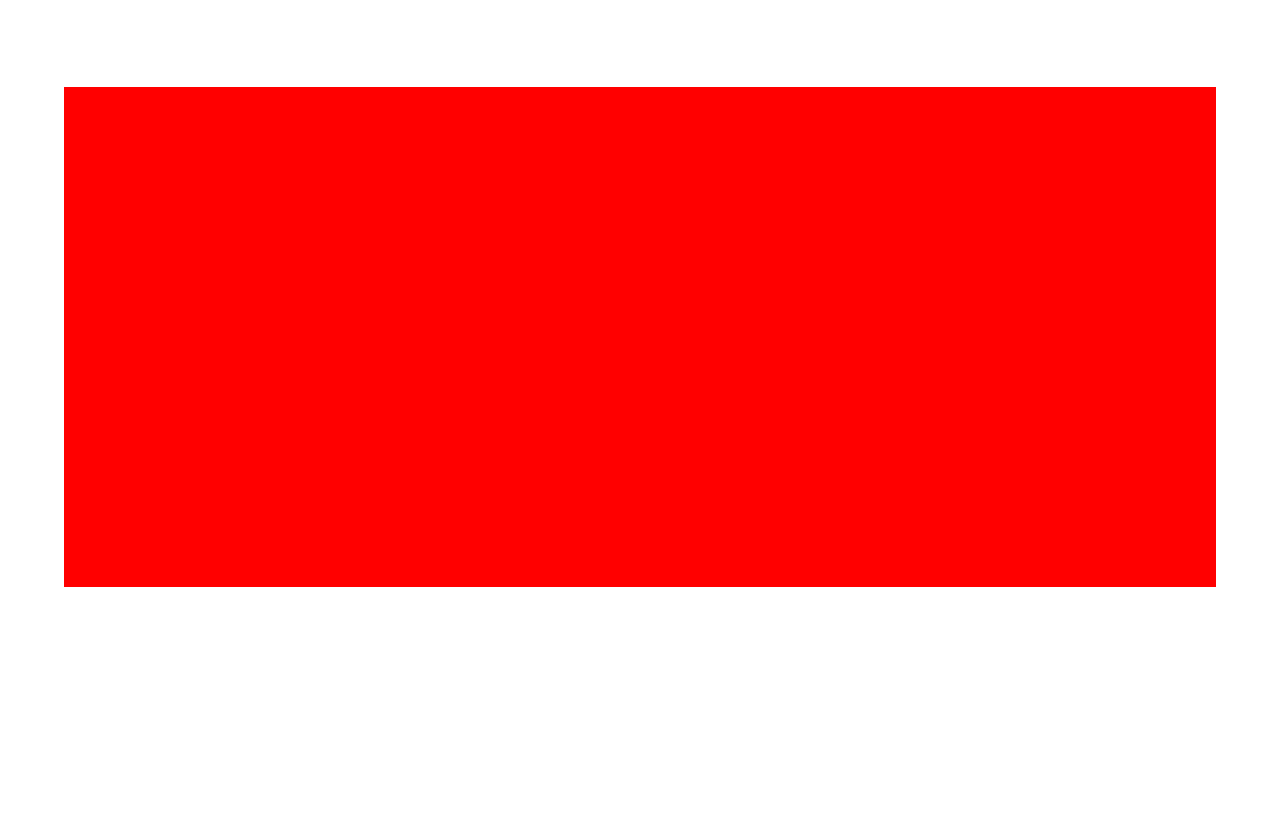
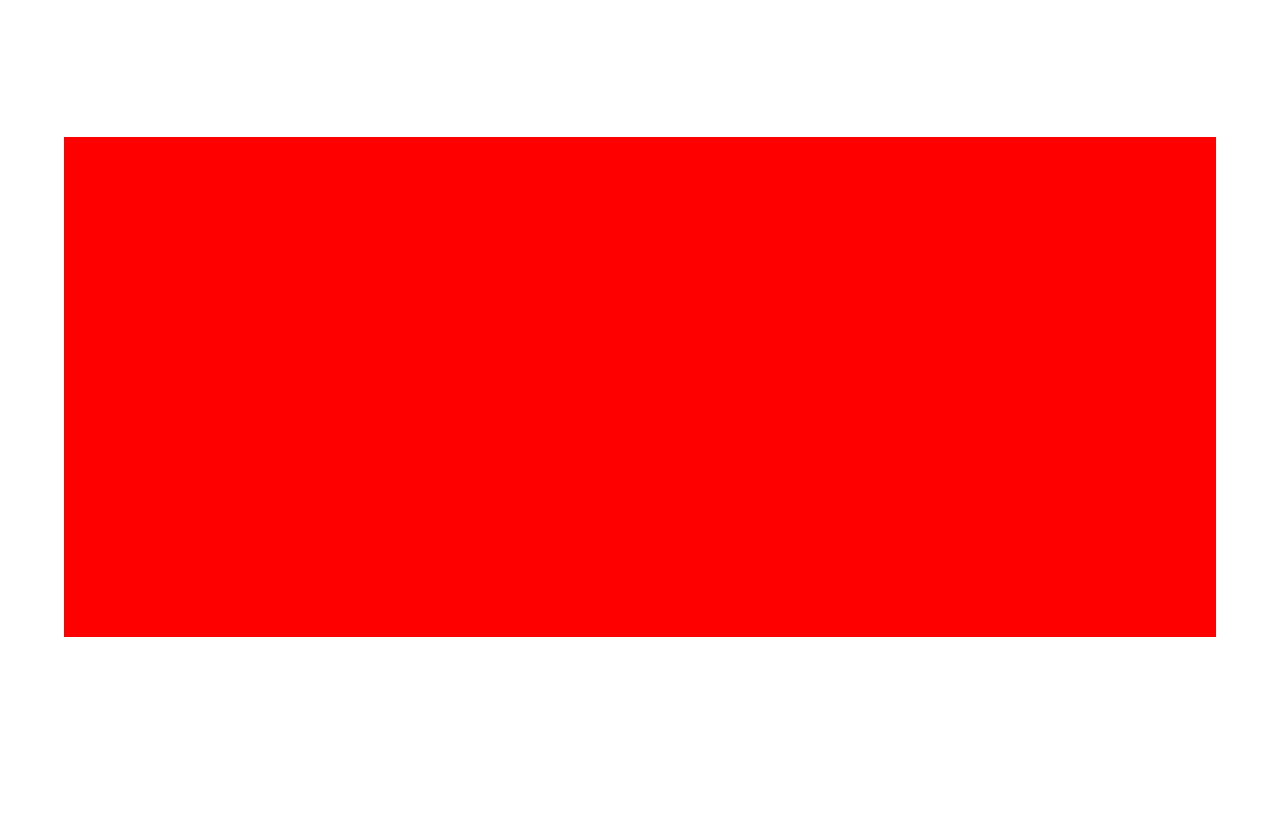
Before and after one commit to joshuamk16/G-J-First-Website, a plain HTML site: page designs.html in a window 1280 px wide. Shown: the part 163-991 px from the top of the page. Before the commit the page ends 800 px from the top, so only its background shows below. Drawn offline with nearby package versions, Linux system fonts and the light colour scheme.

Commit message:
Commit 8

```diff
--- a/designs.css
+++ b/designs.css
@@ -34,15 +34,15 @@
 }
 
 
-.maindiv #header h1 a {
+#maindiv #header h1 a {
 	color: white;
 	top:-20px;
 	position:relative;
 }
 
 
-.maindiv {
-	height: 250px;
+#maindiv {
+	height: 1050px;
 	background-image: url(reflect.jpg);
 	background-size: cover;
 }
@@ -52,12 +52,9 @@
 	width:90%;
 	background-color:red;
 	margin:auto;
+	position:relative;
+	top:300px;
 }
-
-
-
-
-
 
 
 
--- a/designs.html
+++ b/designs.html
@@ -14,7 +14,7 @@
 		<link rel="stylesheet" href="https://maxcdn.bootstrapcdn.com/bootstrap/3.3.7/css/bootstrap-theme.min.css" integrity="sha384-rHyoN1iRsVXV4nD0JutlnGaslCJuC7uwjduW9SVrLvRYooPp2bWYgmgJQIXwl/Sp" crossorigin="anonymous" />
 	</head>
 	<body>
-		<div class="maindiv" class="parallax">
+		<div id="maindiv" class="parallax">
 			<a name="navbar"> </a>
 			<nav class="navbar navbar-default navbar-fixed-top">
 				<div class="container-fluid">
@@ -50,8 +50,8 @@
 			<div id="header" class="text">
 				<h1> <a href="#navbar"> <strong> G&J </strong> </a></h1>
 			</div>
-		</div>
-		<div id="seconddiv">
+			<div id="seconddiv">
+			</div>
 		</div>
 	</body>
 </html>
```
